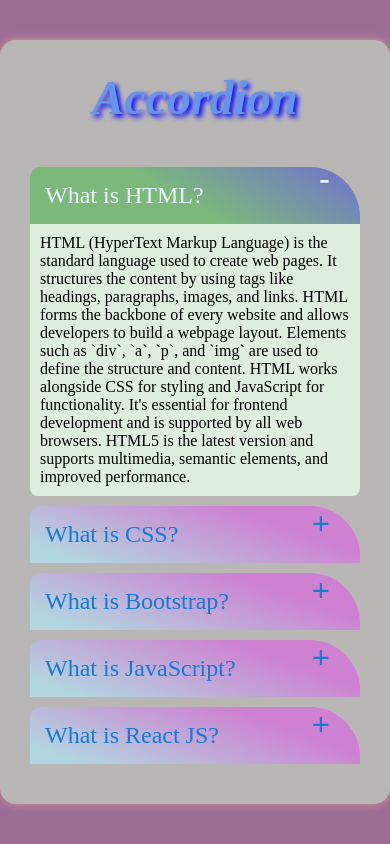
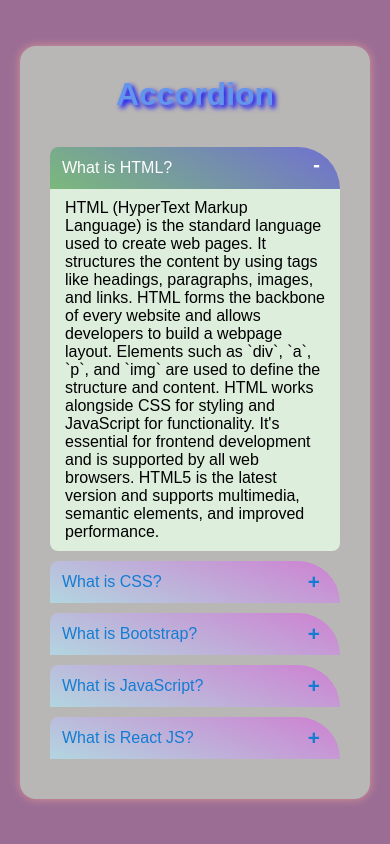
Before and after one commit to msdhinesh45/accordian, a plain HTML site: page index.html in a window 390 px wide. Both pictures are taken after a click on the element 195 px from the left and 331 px from the top of the page. Drawn offline with Linux system fonts and the light colour scheme.

Commit message:
border, container size reduce for mobile responsive

```diff
--- a/styles.css
+++ b/styles.css
@@ -1,95 +1,102 @@
-*{
+* {
   box-sizing: border-box;
   margin: 0;
   padding: 0;
 }
 
-body{
-    /* margin-top: 50px; */
+body {
   display: flex;
   justify-content: center;
   align-items: center;
   min-height: 100vh;
   background-color: rgb(155, 109, 149);
-
+  padding: 20px;
+  font-family: 'Poppins', sans-serif;
 }
 
-h1{
-    font-size: 3rem;
-    padding-bottom: 2rem;
-    font-style:oblique;
+h1 {
+  font-size: 2.5rem;
+  padding-bottom: 1.5rem;
   text-align: center;
   color: cornflowerblue;
   text-shadow: 3px 3px 5px blue;
 }
 
-
-.container{
+.container {
+  width: 100%;
   max-width: 700px;
   background: #b9b6b6;
   border-radius: 16px;
   padding: 30px;
   box-shadow: 0px 0px 10px rgb(214, 148, 148);
-
-
 }
 
-
-.container .accordian{
-    position: relative;
+.accordian {
   margin: 10px 0;
   overflow: hidden;
   transition: height 0.7s, padding 0.5s ease-in;
 }
 
-.container .accordian .heading{
+.heading {
   padding: 15px;
-    font-size: 1.5rem;
-    background: linear-gradient(20deg, rgb(178, 214, 224) 10%,rgb(206, 128, 209) 74%);
+  font-size: 1.2rem;
+  background: linear-gradient(20deg, rgb(178, 214, 224), rgb(206, 128, 209));
   border-radius: 10px 50px 0 0;
-    color:rgb(19, 124, 211);
+  color: rgb(19, 124, 211);
   cursor: pointer;
-    transition: background 3.7s, color 3.5s;
-    position: relative ;
+  position: relative;
+  transition: background 0.5s, color 0.5s;
 }
 
-.container .accordian .heading::before{
+.heading::before {
   content: "+";
   position: absolute;
   right: 30px;
-    top: 30%;
+  top: 50%;
   transform: translateY(-50%);
-    font-size: 2rem;
+  font-size: 1.5rem;
   font-weight: 800;
-    transition: transform 0.5s;
-    cursor: pointer;
-}
-.container .accordian.active .heading::before{
-    content: "-";
-    cursor: pointer;
-    top: 30%;
-    font-size: 800;
-    transform: translateY(-50%) rotate(180deg);
-
+  transition: transform 0.3s;
 }
 
-.container .accordian .text{
+.accordian.active .heading::before {
+  content: "-";
+  transform: translateY(-50%) rotate(180deg);
+}
+
+.text {
   height: 0;
   background-color: #ddeedd;
   overflow: hidden;
   font-size: 1rem;
-    transition: height 2s, padding 3s;
-    border-radius: 0px 0px 8px 8px;
-    /* padding: 10px; */
+  transition: height 0.5s ease;
+  border-radius: 0 0 8px 8px;
+  padding: 0 15px;
 }
 
-.container .accordian.active .text{
+.accordian.active .text {
   height: auto;
-    padding: 10px;
-
+  padding: 10px 15px;
 }
 
-.container .accordian.active .heading{
-    background: linear-gradient(30deg, rgb(123, 185, 123) 45%,rgb(112, 112, 209));
-    color: aliceblue;
+.accordian.active .heading {
+  background: linear-gradient(30deg, rgb(123, 185, 123), rgb(112, 112, 209));
+  color: white;
 }
+
+/* Responsive */
+@media (max-width: 600px) {
+  .heading {
+    font-size: 1rem;
+    padding: 12px;
+  }
+
+  .heading::before {
+    right: 20px;
+    font-size: 1.3rem;
+  }
+
+  h1 {
+    font-size: 2rem;
+  }
+}
```
Lines whose indentation alone changed are shown as unchanged.
